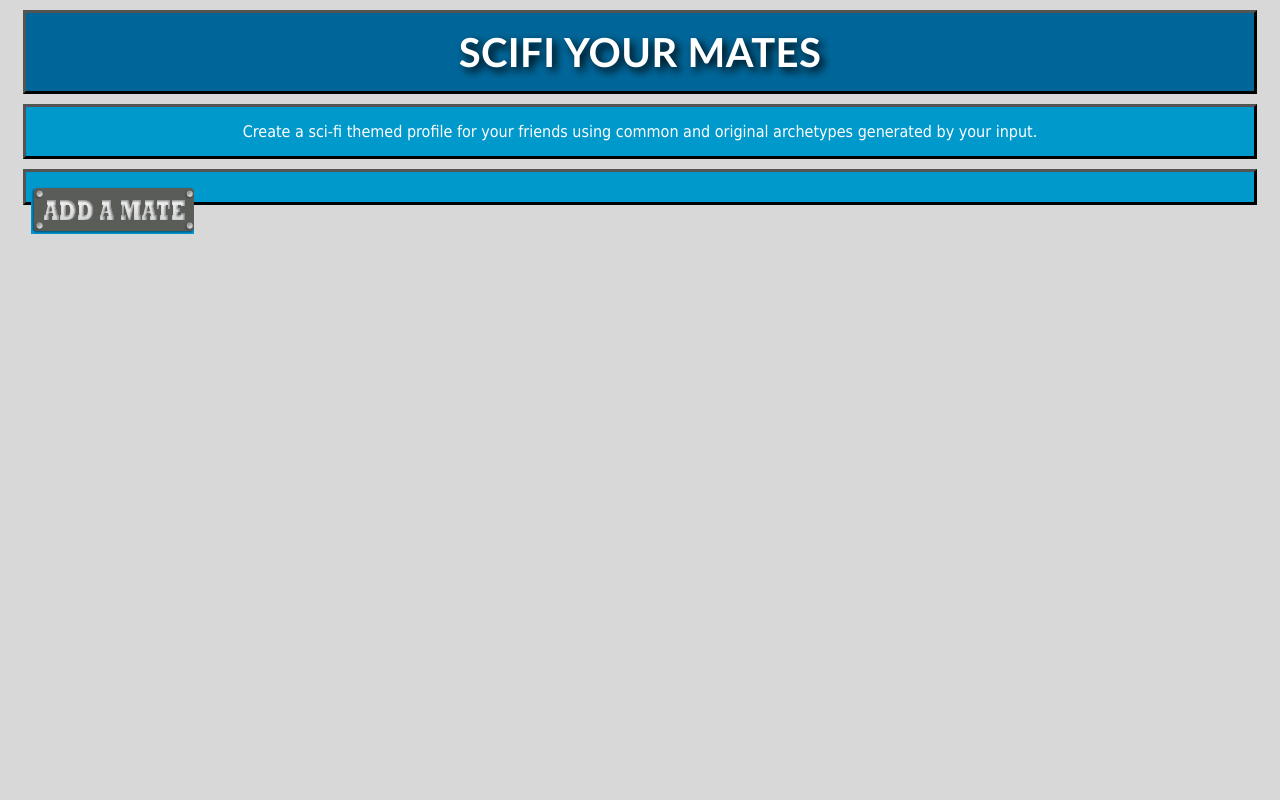
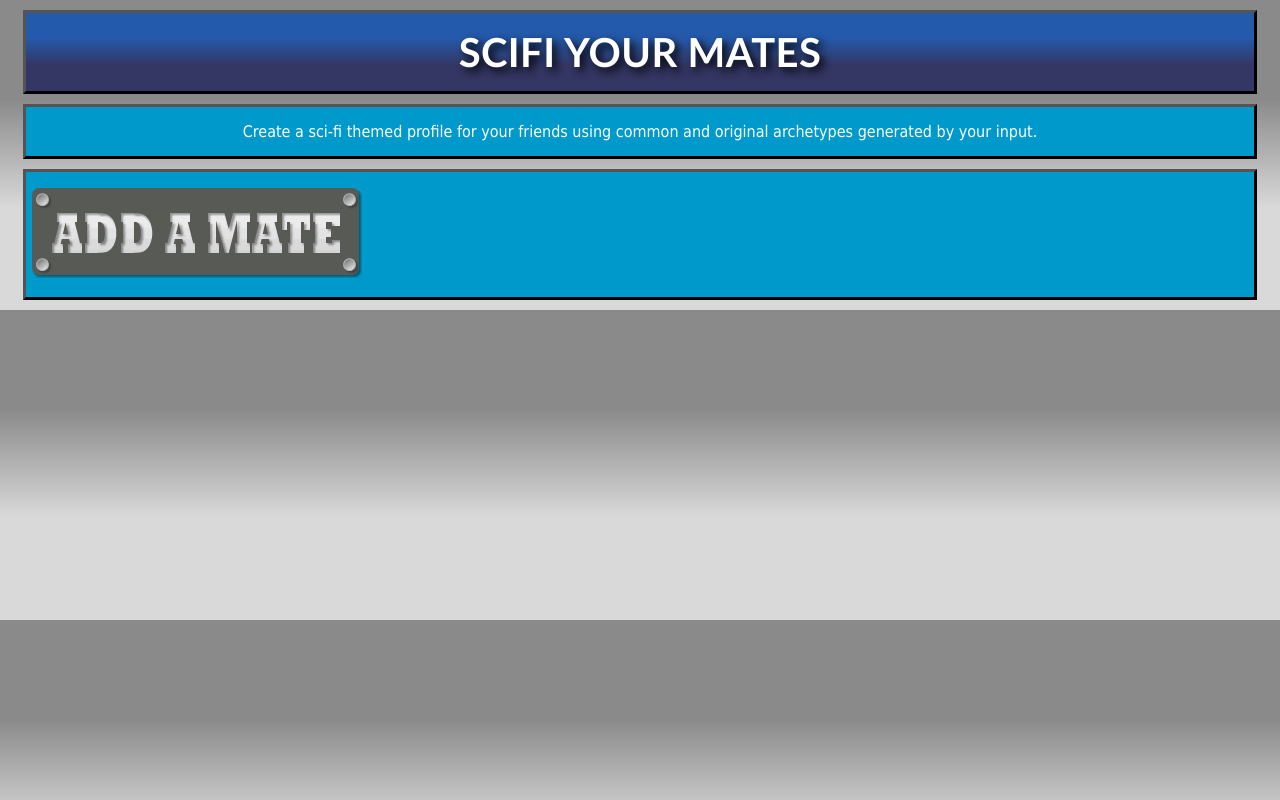
Before and after one commit to DaveyDaVinci/Magee_David_VFW_2, a plain HTML site: page Magee_David_VFW_2/Project4/index.html in a window 1280 px wide. Drawn offline with Linux system fonts and the light colour scheme.

Commit message:
Updated with more CSS styling, new button

```diff
--- a/Magee_David_VFW_2/Project4/index.html
+++ b/Magee_David_VFW_2/Project4/index.html
@@ -18,7 +18,7 @@
 		<p>Create a sci-fi themed profile for your friends using common and original archetypes generated by your input. </p>
 
 	<nav>
-		<h2><a href="additem.html"><img src="img/button.png" align="left" border="0" alt="Add A Mate"></a></h2>
+		<h2><a href="additem.html"><img id="mainbutton" src="img/mainbutton.gif" align="left" border="0" alt="Add A Mate"></a></h2>
 	</nav>
 	<script type="text/javascript" src="js/json.js"></script>
 	<script type="text/javascript" src="js/main.js"></script>
--- a/Magee_David_VFW_2/Project4/style/style.css
+++ b/Magee_David_VFW_2/Project4/style/style.css
@@ -1,7 +1,14 @@
 /* David Magee, VFW 0512*/
 
 body {
-	background-color: #D8D8D8;
+	background-image: linear-gradient(bottom, rgb(217,217,217) 33%, rgb(138,138,138) 68%);
+	background-image: -o-linear-gradient(bottom, rgb(217,217,217) 33%, rgb(138,138,138) 68%);
+	background-image: -moz-linear-gradient(bottom, rgb(217,217,217) 33%, rgb(138,138,138) 68%);
+	background-image: -webkit-linear-gradient(bottom, rgb(217,217,217) 33%, rgb(138,138,138) 68%);
+	background-image: -ms-linear-gradient(bottom, rgb(217,217,217) 33%, rgb(138,138,138) 68%);
+	background-image: -webkit-gradient(linear, left bottom, left top, color-stop(0.33, rgb(217,217,217)),
+		color-stop(0.68, rgb(138,138,138))
+);
 }
 
 h1 {
@@ -15,7 +22,14 @@ h1 {
 	text-transform: uppercase;
 	text-shadow: black 0.1em 0.1em 0.2em;
 	letter-spacing: .01em;
-	background-color: #006699;
+	background-image: linear-gradient(bottom, rgb(52,54,99) 33%, rgb(36,90,171) 68%);
+	background-image: -o-linear-gradient(bottom, rgb(52,54,99) 33%, rgb(36,90,171) 68%);
+	background-image: -moz-linear-gradient(bottom, rgb(52,54,99) 33%, rgb(36,90,171) 68%);
+	background-image: -webkit-linear-gradient(bottom, rgb(52,54,99) 33%, rgb(36,90,171) 68%);
+	background-image: -ms-linear-gradient(bottom, rgb(52,54,99) 33%, rgb(36,90,171) 68%);
+	background-image: -webkit-gradient(linear, left bottom, left top, color-stop(0.33, rgb(52,54,99)),
+		color-stop(0.68, rgb(36,90,171))
+	);
 }
 
 p {
@@ -68,13 +82,16 @@ div {
 	background-color: #0099CC;
 }
 
-img {
+/*img {
 	display: block;
-}
+}*/
 
 h2 {
 	margin: 10px 15px;
 	padding: 15px 5px;
 	border: 3px outset black;
 	background-color: #0099CC;
+	height: 95px;
 }
+
+/* background-color: #006699; for h1 , background-color: #D8D8D8; for body */
```
Also changed, not shown: Magee_David_VFW_2/Project4/img/mainbutton.gif (added), Magee_David_VFW_2/Project4/vfw_project4.txt (added).
